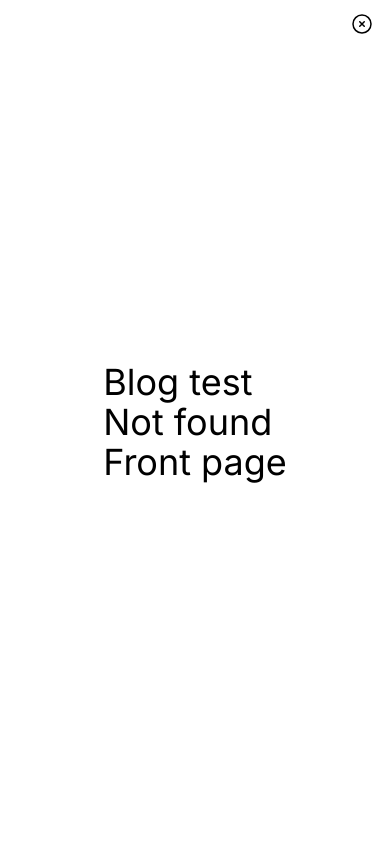
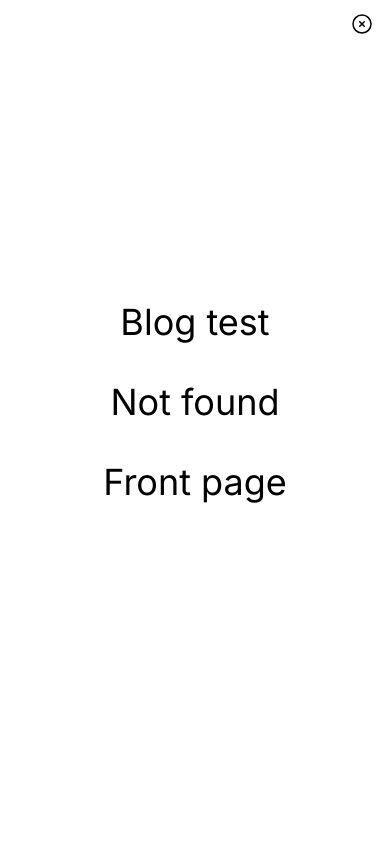
Before and after one commit to Laumak/nextjs-blog, a Next.js app: page / in a window 390 px wide. Both pictures are taken after a click on the icon 362 px from the left and 23 px from the top of the page. Shown: the top 844 px of the page. Built offline with nearby package versions, Linux system fonts and the light colour scheme.

Commit message:
Space out  and center mobile nav items

```diff
--- a/src/app/components/Navigation.tsx
+++ b/src/app/components/Navigation.tsx
@@ -53,14 +53,14 @@ const Navigation = () => {
           mobileNavOpen ? '' : 'hidden '
         }h-screen w-screen z-10 absolute bg-white top-0 bottom-0 left-0 right-0 flex justify-center`}
       >
-        <ul className="text-4xl self-center" id="navbar-default">
-          <li onClick={() => handleOnMobileNavClick(false)}>
+        <ul className="text-4xl self-center text-center" id="navbar-default">
+          <li className="mb-10" onClick={() => handleOnMobileNavClick(false)}>
             <Link href="/blog/test">Blog test</Link>
           </li>
-          <li onClick={() => handleOnMobileNavClick(false)}>
+          <li className="mb-10" onClick={() => handleOnMobileNavClick(false)}>
             <Link href="/not-found">Not found</Link>
           </li>
-          <li onClick={() => handleOnMobileNavClick(false)}>
+          <li className="mb-10" onClick={() => handleOnMobileNavClick(false)}>
             <Link href="/">Front page</Link>
           </li>
         </ul>
```
